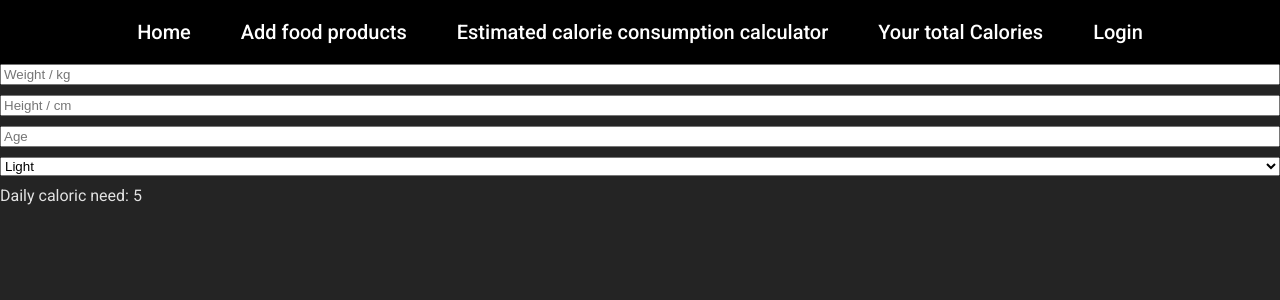
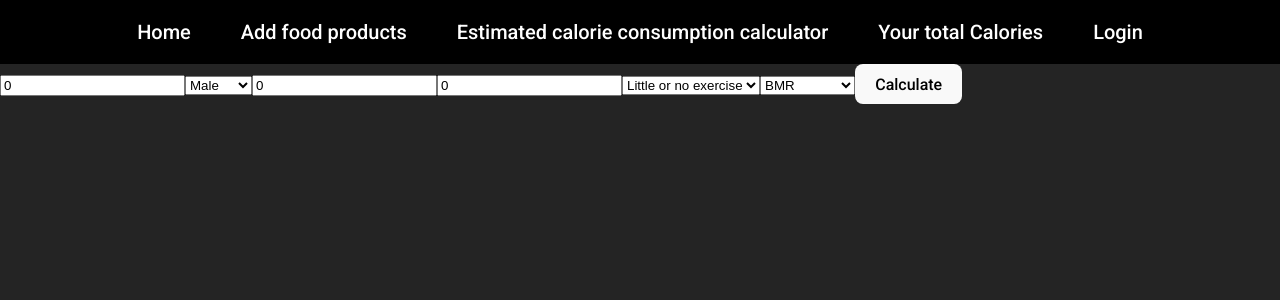
Before and after one commit to OP2-White/Frontend, a React (Vite) app: page /#/calorieconsumption in a window 1280 px wide. Shown: the top 300 px of the page. Built offline with nearby package versions, Linux system fonts and the light colour scheme.

Commit message:
kalori määrä laskuris + dietit

```diff
--- a/package.json
+++ b/package.json
@@ -19,7 +19,8 @@
     "@fortawesome/fontawesome-svg-core": "^6.5.1",
     "@fortawesome/free-solid-svg-icons": "^6.5.1",
     "@fortawesome/react-fontawesome": "^0.2.0",
-    "@mui/material": "^5.15.14",
+    "@mui/material": "^5.15.15",
+    "axios": "^1.6.8",
     "chart.js": "^4.4.2",
     "react": "^18.2.0",
     "react-chartjs-2": "^5.2.0",
--- a/src/components/CalculateYourConsumption.jsx
+++ b/src/components/CalculateYourConsumption.jsx
@@ -1,53 +1,87 @@
-import { useEffect, useState } from "react";
+import React, { useState } from 'react';
+import axios from 'axios';
 
 function CalorieCalculator() {
-  const [weight, setWeight] = useState("");
-  const [height, setHeight] = useState("");
-  const [age, setAge] = useState("");
-  const [activity, setActivity] = useState(1);
-  const [consumption, setConsumption] = useState([]);
 
-  useEffect(() => {
-    const formula = 10 * weight + 6.25 * height - 5 * age + 5;
-    setConsumption(formula * activity);
-  }, [weight, height, age, activity]);
-
-  return (
-    <div style={{ display: 'flex', flexDirection: 'column', gap: '10px' }}>
-      <input
-        type="text"
-        placeholder="Weight / kg"
-        value={weight}
-        onChange={(e) => setWeight(e.target.value)}
-      />
-      <input
-        type="text"
-        placeholder="Height / cm"
-        value={height}
-        onChange={(e) => setHeight(e.target.value)}
-      />
-      <input
-        type="text"
-        placeholder="Age"
-        value={age}
-        onChange={(e) => setAge(e.target.value)}
-      />
-      <select
-        value={activity}
-        onChange={(e) => setActivity(Number(e.target.value))}
-      >
-
-            <option value="1.2">Light</option>
-            <option value="1.5">Avarage</option>
-            <option value="1.8">Active</option>
-            <option value="2.4">Very active</option>
+  const [age, setAge] = useState(0);
+  const [gender, setGender] = useState('male');
+  const [height, setHeight] = useState(0);
+  const [weight, setWeight] = useState(0);
+  const [activityLevel, setActivityLevel] = useState('2');
+  const [goal, setGoal] = useState('maintain');
+  const [result, setResult] = useState(null);
 
 
-        </select>
+  const fetchCalories = async () => {
+    const options = {
+      method: 'GET',
+      url: 'https://fitness-calculator.p.rapidapi.com/macrocalculator',
+      params: { age, gender, height, weight, activitylevel: activityLevel, goal },
+      headers: {
+        'X-RapidAPI-Key': '2b82c55899msh6afcc2df45e44fdp1af86bjsnbdbee975f31c',
+        'X-RapidAPI-Host': 'fitness-calculator.p.rapidapi.com'
+      }
+    };
 
+    try {
+      const response = await axios.request(options);
+      console.log(response.data);
+      setResult(response.data);
+    } catch (error) {
+      console.error(error);
+    }
+  };
+  return (
+    <div>
+      <input type="number" value={age} onChange={(e) => setAge(e.target.value)} placeholder="Age" />
+      <select value={gender} onChange={(e) => setGender(e.target.value)}>
+        <option value="male">Male</option>
+        <option value="female">Female</option>
+      </select>
+      <input type="number" value={height} onChange={(e) => setHeight(e.target.value)} placeholder="Height in cm" />
+      <input type="number" value={weight} onChange={(e) => setWeight(e.target.value)} placeholder="Weight in kg" />
+      <select type="text" value={activityLevel} onChange={(e) => setActivityLevel(e.target.value)} placeholder="Activity Level" >
+        <option value="1"> BMR</option>
+        <option value="2"> Little or no exercise</option>
+        <option value="3"> 1-3 times/week</option>
+        <option value="4"> 4-5 time/week</option>
+        <option value="5"> daily</option>
+        <option value="6"> intense</option>
+        <option value="7"> very intence</option>
+      </select>
+      <select value={goal} onChange={(e) => setGoal(e.target.value)} placeholder="Goal" >
+      <option value="maintain"> BMR</option>
+      <option value="mildlose"> mildlose</option>
+      <option value="weightlose"> weightlose</option>
+      <option value="extremelose"> extremelose</option>
+      <option value="mildgain"> mildgain</option>
 
-      <div>Daily caloric need: {consumption}</div>
+      </select>
+      <button onClick={fetchCalories}>Calculate</button>
+      {result && (
+        <div>
+          <h3>Result:</h3>
+          <div>Calories: {result.data.calorie.toFixed(2)}</div>
+          <h4>Balanced Diet:</h4>
+          <div>Protein: {result.data.balanced.protein.toFixed(2)}g</div>
+          <div>Fat: {result.data.balanced.fat.toFixed(2)}g</div>
+          <div>Carbs: {result.data.balanced.carbs.toFixed(2)}g</div>
+          <h4>Low Fat Diet:</h4>
+          <div>Protein: {result.data.lowfat.protein.toFixed(2)}g</div>
+          <div>Fat: {result.data.lowfat.fat.toFixed(2)}g</div>
+          <div>Carbs: {result.data.lowfat.carbs.toFixed(2)}g</div>
+          <h4>Low Carb Diet:</h4>
+          <div>Protein: {result.data.lowcarbs.protein.toFixed(2)}g</div>
+          <div>Fat: {result.data.lowcarbs.fat.toFixed(2)}g</div>
+          <div>Carbs: {result.data.lowcarbs.carbs.toFixed(2)}g</div>
+          <h4>High Protein Diet:</h4>
+          <div>Protein: {result.data.highprotein.protein.toFixed(2)}g</div>
+          <div>Fat: {result.data.highprotein.fat.toFixed(2)}g</div>
+          <div>Carbs: {result.data.highprotein.carbs.toFixed(2)}g</div>
+        </div>
+      )}
     </div>
-);
+  );
 }
-export default CalorieCalculator
+
+export default CalorieCalculator;
```
Also changed, not shown: 1 other file (tests, documents, lock files or other folders).
